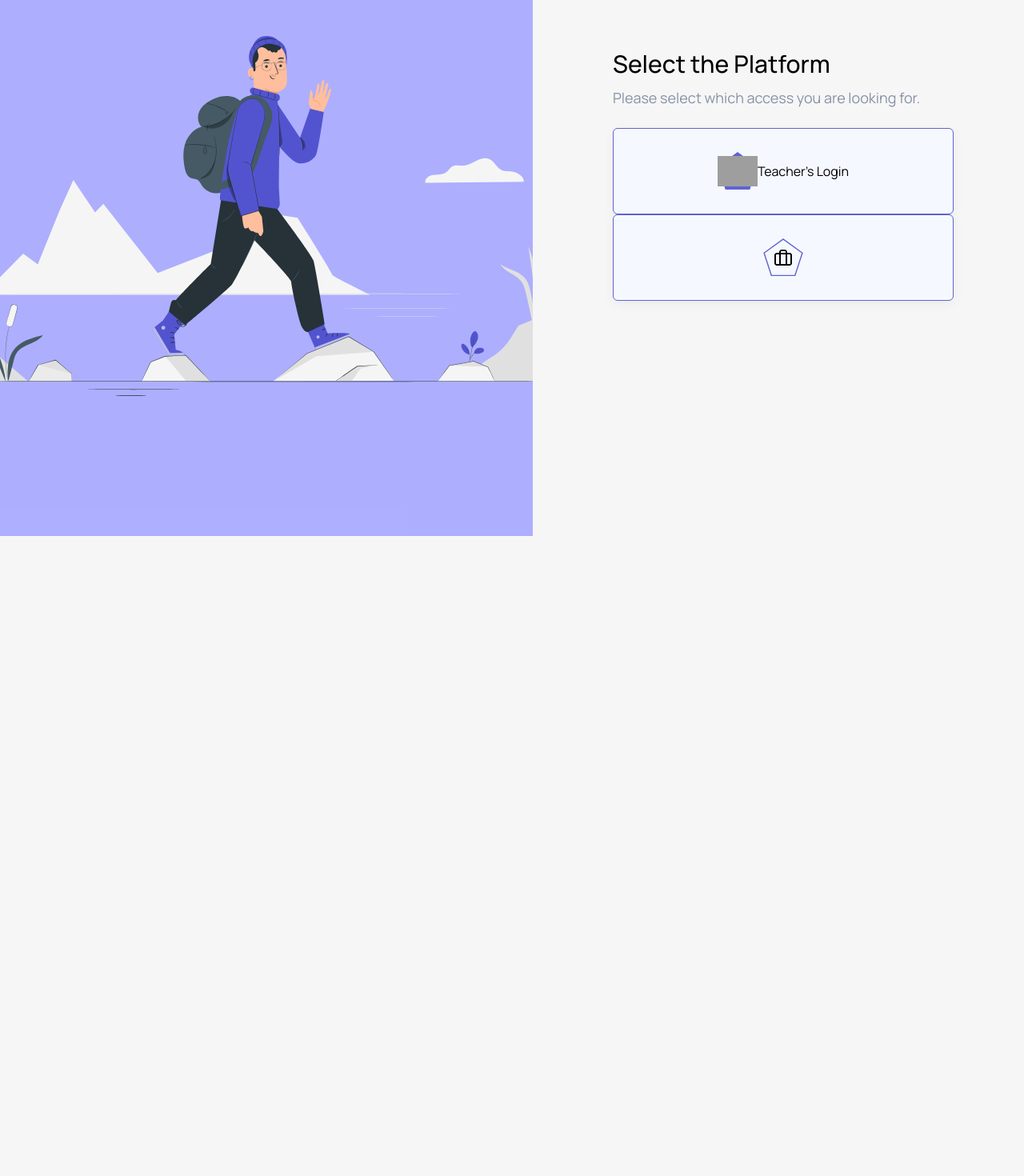
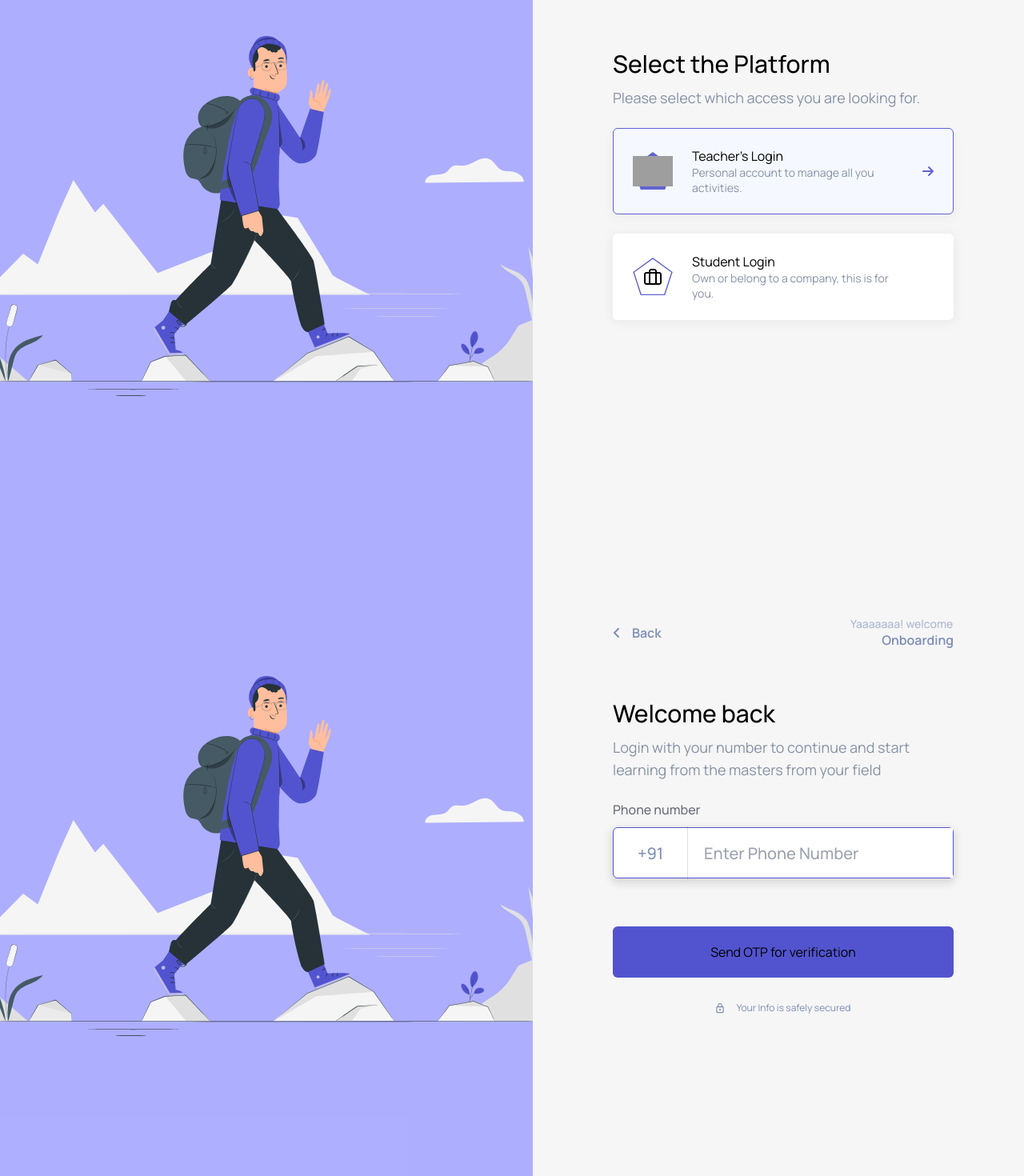
Before and after one commit to sonamnayak/learn-with-noon, a React (Vite) app: page / in a window 1280 px wide. Shown: the part 130-1600 px from the top of the page at 80% size. Before the commit the page ends 800 px from the top, so only its background shows below. Built offline with nearby package versions, Linux system fonts and the light colour scheme; grey boxes are pictures that could not be loaded.

Commit message:
added welcome back component

```diff
--- a/src/scenes/authentication/Platform.jsx
+++ b/src/scenes/authentication/Platform.jsx
@@ -12,27 +12,47 @@ const Platform = () => {
       <div className="platform-img">
         <img src={img} alt="authImg" />
       </div>
+
       <div className="platform-desc">
         <img className="auth-logo" src={logo} alt="logo" />
+
         <h2>Select the Platform</h2>
+
         <p>Please select which access you are looking for.</p>
+
         <div className="platform-desc-1">
-          <div className="pentagon">
+          <div className="pentagon-img">
             <img src={P1} alt="" />
-            <div className="icon">
+            <div className="penta-icon">
               <img src={user} alt="" />
             </div>
           </div>
+
           <div className="pentagon-text">
             <h3>Teacher’s Login</h3>
+            <p>Personal account to manage all you activities.</p>
+          </div>
+
+          <div className="platform-icon">
+            <i class="fa-solid fa-arrow-right"></i>
           </div>
         </div>
+
         <div className="platform-desc-2">
-          <div className="pentagon">
-          <img src={P2} alt="" />
-            <div className="icon">
+          <div className="pentagon-img">
+            <img src={P2} alt="" />
+            <div className="penta-icon">
               <img src={briefcase} alt="" />
             </div>
+          </div>
+
+          <div className="pentagon-text">
+            <h3>Student Login</h3>
+            <p>Own or belong to a company, this is for you.</p>
+          </div>
+
+          <div className="platform-icon">
+            <i class="fa-solid fa-arrow-right"></i>
           </div>
         </div>
       </div>
--- /dev/null
+++ b/src/scenes/authentication/WelcomeBack.jsx
@@ -0,0 +1,34 @@
+import React from 'react'
+import img from '../../assets/Frame 626199welcome.svg'
+import lock from '../../assets/lock_24px.svg'
+
+const WelcomeBack = () => {
+    return (
+        <div className="welcome">
+            <div className="welcome-img">
+                <img src={img} alt="authImg" />
+            </div>
+
+            <div className="welcome-desc">
+                <div className="box1">
+                    <div className="back"><i class="fa-solid fa-angle-left"></i>Back</div>
+                    <div className="onboarding">
+                        <p>Yaaaaaaa! welcome</p>
+                        <h5>Onboarding</h5>
+                    </div>
+                </div>
+                <h2>Welcome back</h2>
+                <p>Login with your number to continue and start learning from the masters from your field</p>
+                <label htmlFor="phone">Phone number</label> <br />
+                <div className="phone-number">
+                    <div className="num-code">+91</div>
+                    <input type="number" name="" id="phone" placeholder="Enter Phone Number" />
+                </div>
+                <button>Send OTP for verification</button>
+                <div className="secure"><img src={lock} alt="lock" />Your Info is safely secured</div>
+            </div>
+        </div>
+    )
+}
+
+export default WelcomeBack
--- a/src/scenes/authentication/index.css
+++ b/src/scenes/authentication/index.css
@@ -1,19 +1,23 @@
-.platform {
+.platform,
+.welcome {
     height: 100vh;
     display: flex;
 }
 
-.platform-img {
+.platform-img,
+.welcome-img {
     height: 100%;
     width: 666px;
     background: rgba(166, 167, 255, 0.9);
     display: flex;
     justify-content: center;
     align-items: center;
+    flex-shrink: 0;
 }
 
-.platform-desc {
-    margin-left: 100px;
+.platform-desc,
+.welcome-desc {
+    padding-left: 100px;
 }
 
 .auth-logo {
@@ -21,13 +25,15 @@
     margin-bottom: 70px;
 }
 
-.platform-desc h2 {
+.platform-desc h2,
+.welcome-desc h2 {
     font-weight: 500;
     font-size: 30px;
     line-height: 41px;
 }
 
-.platform-desc p {
+.platform-desc p,
+.welcome-desc p {
     font-weight: 400;
     font-size: 18px;
     line-height: 28px;
@@ -35,7 +41,8 @@
     margin: 8px 0 24px 0;
 }
 
-.platform-desc-1, .platform-desc-2 {
+.platform-desc-1,
+.platform-desc-2 {
     width: 426px;
     height: 108px;
     background: #F5F9FF;
@@ -45,13 +52,14 @@
     display: flex;
     align-items: center;
     justify-content: center;
+    gap: 24px;
 }
 
-.pentagon {
+.pentagon-img {
     position: relative;
 }
 
-.icon {
+.penta-icon {
     position: absolute;
     display: flex;
     align-items: center;
@@ -60,3 +68,147 @@
     width: 100%;
     height: 100%;
 }
+
+.pentagon-text {
+    display: flex;
+    justify-content: center;
+    flex-direction: column;
+}
+
+.pentagon-text h3 {
+    width: 115px;
+    font-weight: 400;
+    font-size: 16px;
+    line-height: 22px;
+}
+
+.pentagon-text p {
+    width: 264px;
+    font-size: 14px;
+    line-height: 19px;
+    color: #8692A6;
+    margin: 0;
+}
+
+.platform-icon {
+    color: #6162D2;
+}
+
+.platform-desc-2 {
+    margin-top: 24px;
+    background-color: #FFFFFF;
+    border: none;
+    box-shadow: 0px 2px 14px 1px rgba(0, 0, 0, 0.06);
+}
+
+.platform-desc-2 .platform-icon {
+    color: #FFFFFF;
+}
+
+.welcome-desc {
+    padding-top: 100px;
+    padding-right: 90px;
+    width: 100%;
+}
+
+.box1 {
+    display: flex;
+    align-items: center;
+    justify-content: space-between;
+}
+
+.back {
+    display: flex;
+    align-items: center;
+    justify-content: center;
+    gap: 14px;
+    font-weight: 600;
+    font-size: 16px;
+    line-height: 22px;
+    color: #7C8DB5;
+}
+
+.onboarding p {
+    width: 129px;
+    font-weight: 500;
+    font-size: 14px;
+    line-height: 19px;
+    color: rgba(124, 141, 181, 0.6);
+    margin: 0;
+}
+
+.onboarding h5 {
+    font-weight: 600;
+    font-size: 16px;
+    line-height: 22px;
+    text-align: right;
+    color: #7C8DB5;
+}
+
+.welcome-desc h2 {
+    margin-top: 60px;
+}
+
+.welcome-desc label {
+    width: 110px;
+    font-weight: 500;
+    font-size: 16px;
+    line-height: 22px;
+    color: #696F79;
+    margin-top: 60px;
+}
+
+.phone-number {
+    width: 426px;
+    height: 64px;
+    background: #FFFFFF;
+    border: 1px solid #5254CF;
+    box-shadow: 0px 4px 10px 3px rgba(0, 0, 0, 0.11);
+    border-radius: 6px;
+    display: flex;
+    justify-content: space-between;
+    align-items: center;
+    margin-top: 10px;
+}
+
+.num-code {
+    padding: 20px 30px;
+    font-weight: 500;
+    font-size: 20px;
+    line-height: 27px;
+    color: #7C8DB5;
+    border-right: 1px solid rgba(0, 0, 0, 0.12);
+    ;
+}
+
+.phone-number input[type="number"] {
+    width: 100%;
+    background-color: inherit;
+    height: 100%;
+    outline: none;
+    font-weight: 500;
+    font-size: 20px;
+    line-height: 27px;
+    color: #494949;
+    padding-left: 20px;
+}
+
+.welcome-desc button {
+    width: 426px;
+    height: 64px;
+    background: #5254CF;
+    border-radius: 6px;
+    margin-top: 60px;
+}
+
+.welcome-desc .secure {
+    display: flex;
+    width: 426px;
+    gap: 16px;
+    justify-content: center;
+    align-items: center;
+    font-size: 12px;
+    line-height: 16px;
+    color: #7C8DB5;
+    margin-top: 30px;
+}
--- a/src/scenes/authentication/index.jsx
+++ b/src/scenes/authentication/index.jsx
@@ -1,11 +1,13 @@
 import React from 'react'
 import Platform from './Platform'
 import './index.css'
+import WelcomeBack from './WelcomeBack'
 
 const index = () => {
   return (
     <div>
         <Platform />
+        <WelcomeBack />
     </div>
   )
 }
```
Also changed, not shown: src/assets/lock_24px.svg (added), 1 other file (tests, documents, lock files or other folders).
